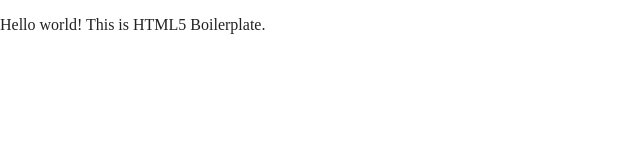
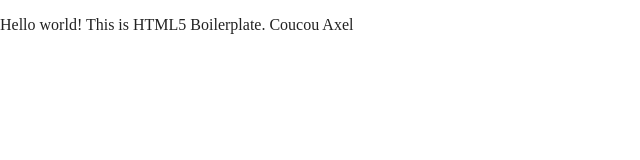
Before and after one commit to ArnaudFernandez/tralala, a website built with Parcel: page index.html in a window 1280 px wide. Shown: the full height of the page, 0-640 px from the left. Built offline with nearby package versions, Linux system fonts and the light colour scheme.

Commit message:
#1 First iteration of landing page

```diff
--- a/index.html
+++ b/index.html
@@ -25,7 +25,7 @@
 <body>
 
   <!-- Add your site or application content here -->
-  <p>Hello world! This is HTML5 Boilerplate.</p>
+  <p>Hello world! This is HTML5 Boilerplate. Coucou Axel</p>
   <script src="js/vendor/modernizr-3.11.2.min.js"></script>
   <script src="js/plugins.js"></script>
   <script src="js/main.js"></script>
```
Also changed, not shown: 1 other file.
